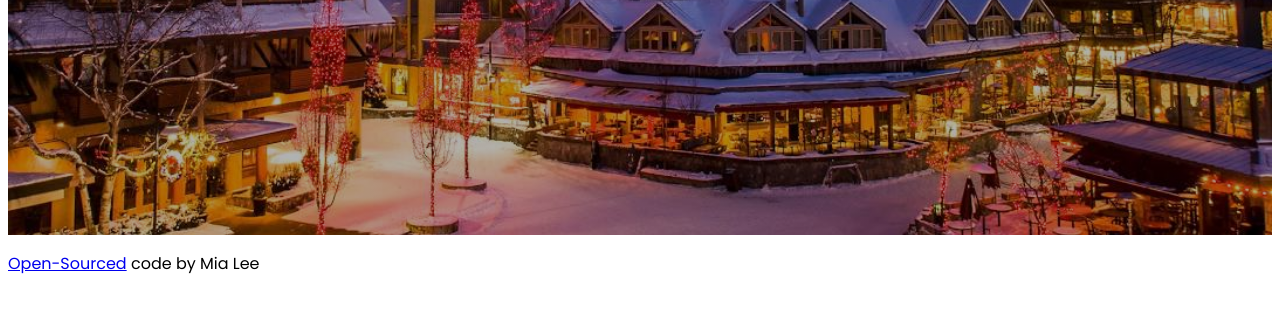
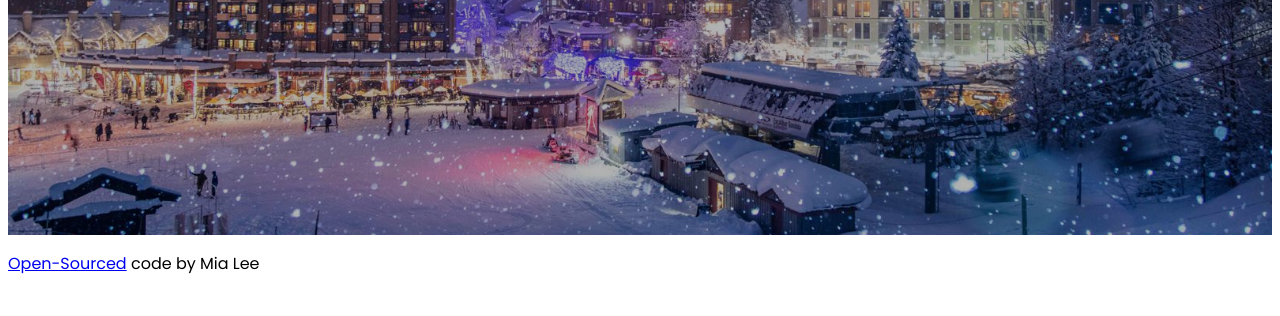
Before and after one commit to lmiya9/Travel-Project, a plain HTML site: page index.htm in a window 1280 px wide. Shown: the part 484-800 px from the top of the page. Drawn offline with Linux system fonts and the light colour scheme.

Commit message:
updated hero image

```diff
--- a/src/styles.css
+++ b/src/styles.css
@@ -3,12 +3,12 @@ body {
 }
 
 .container {
-  max-width: 1600px;
+  max-width: 1920px;
   margin: 0 auto;
 }
 .hero {
   background-image: linear-gradient(rgba(0, 0, 0, 0.3), rgba(0, 0, 0, 0.3)),
-    url("../images/whistler-village.jpeg");
+    url("../images/whistler-village-2.jpg");
   background-size: cover;
   background-repeat: no-repeat;
   aspect-ratio: 16/9;
```
Also changed, not shown: images/whistler-village-2.jpg (added).
